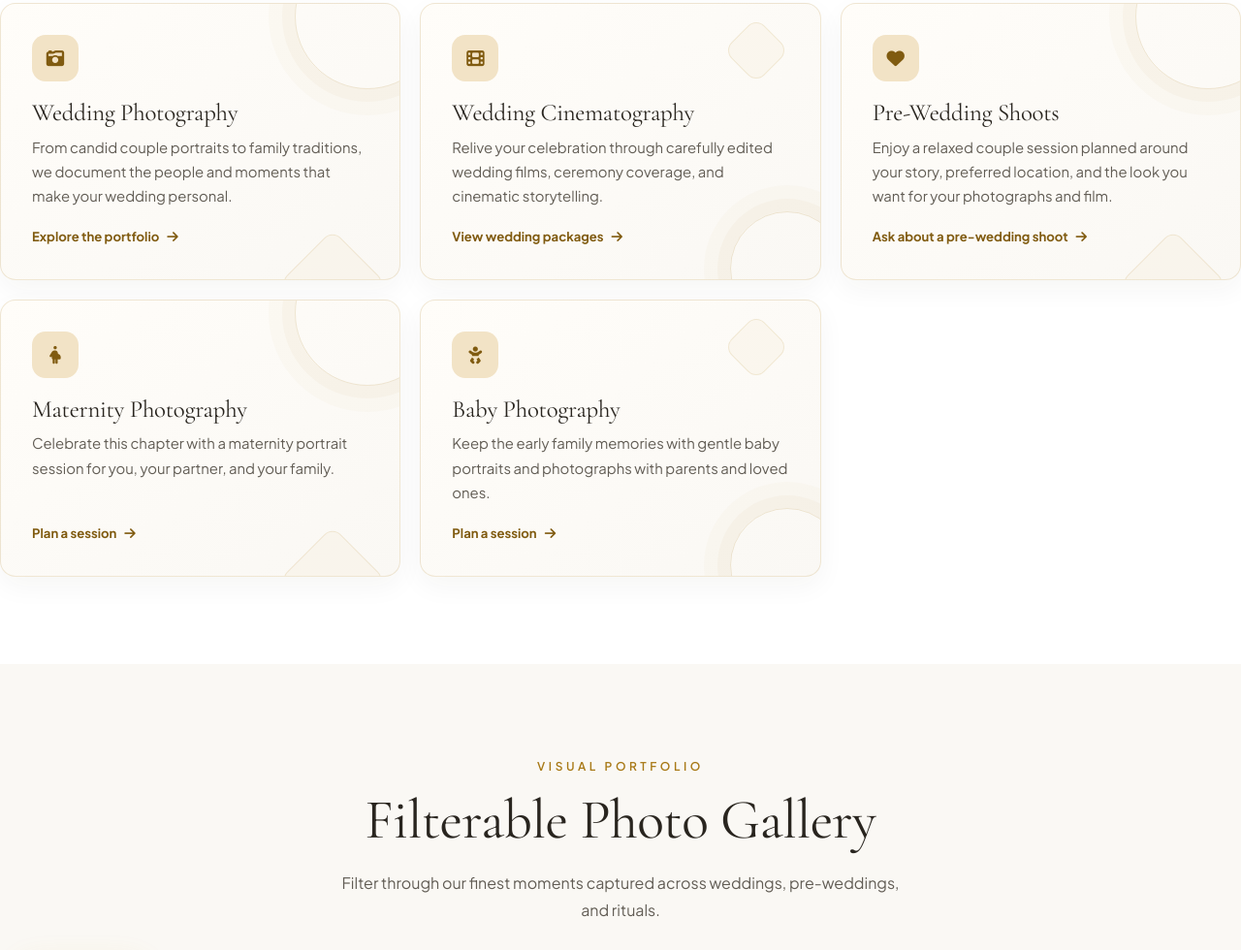
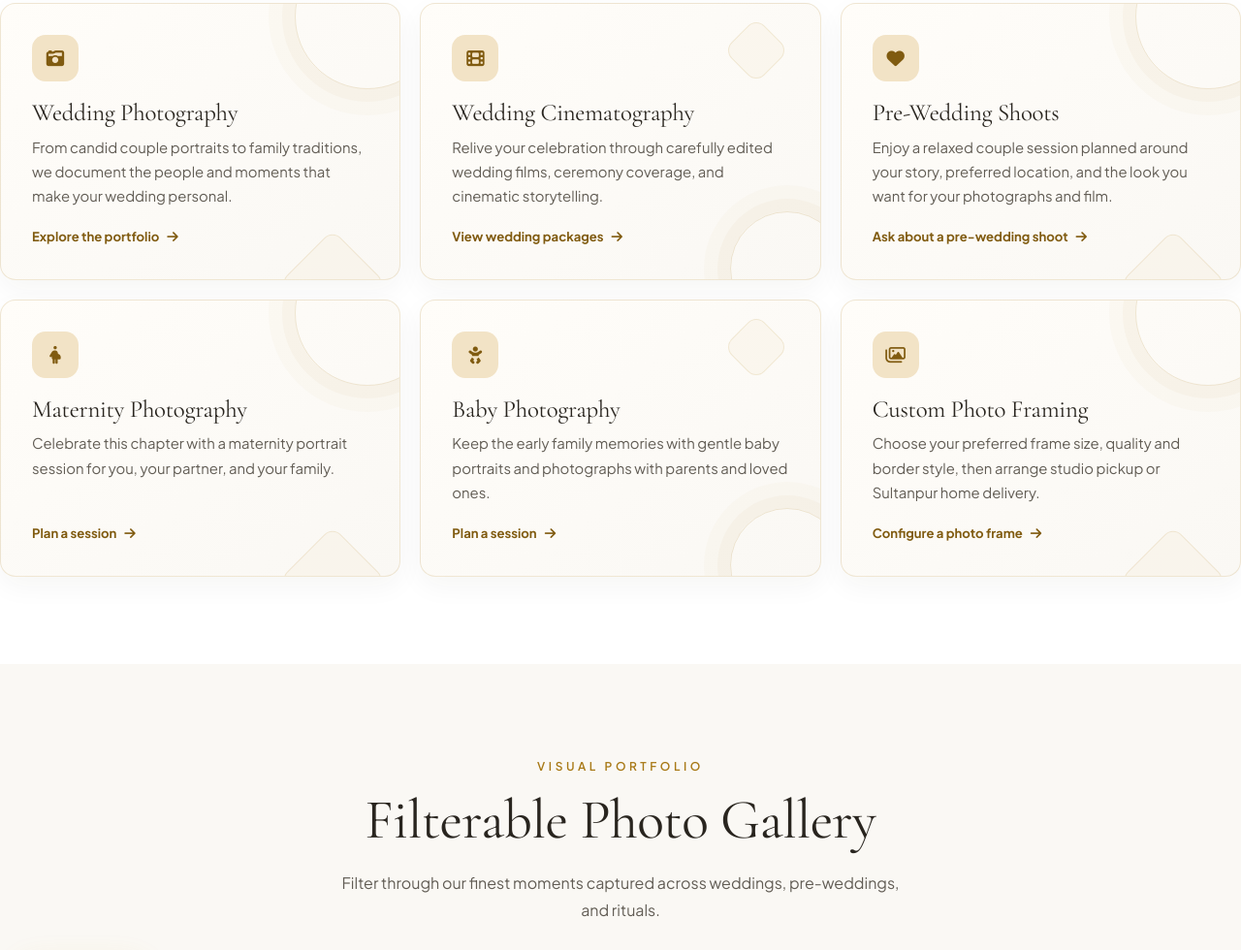
Before and after one commit to shubhamgond12-a11y/vindhyawasini, a website: page index.html in a window 1280 px wide. Shown: the part 1174-2154 px from the top of the page at 97% size. Drawn offline with nearby package versions, Linux system fonts and the light colour scheme; a script that the page names is missing.

Commit message:
Update index.html

```diff
--- a/index.html
+++ b/index.html
@@ -94,6 +94,7 @@
                 <ul class="nav-links" id="navLinks">
                     <li class="nav-close-row"><button type="button" class="nav-close-btn" id="mobileNavClose" aria-label="Close navigation"><i class="fa-solid fa-xmark"></i><span>Close</span></button></li>
                     <li><a href="#services">Services</a></li>
+                    <li><a href="framing.html">Photo Framing</a></li>
                     <li><a href="#gallery">Photo Gallery</a></li>
                     <li><a href="packages.html">Pricing</a></li>
                     <li><a href="#instagram">Instagram Feed</a></li>
@@ -181,6 +182,12 @@
                     <h3>Baby Photography</h3>
                     <p>Keep the early family memories with gentle baby portraits and photographs with parents and loved ones.</p>
                     <a href="#contact">Plan a session <i class="fa-solid fa-arrow-right" aria-hidden="true"></i></a>
+                </article>
+                <article class="service-card">
+                    <span class="service-icon"><i class="fa-regular fa-images" aria-hidden="true"></i></span>
+                    <h3>Custom Photo Framing</h3>
+                    <p>Choose your preferred frame size, quality and border style, then arrange studio pickup or Sultanpur home delivery.</p>
+                    <a href="framing.html">Configure a photo frame <i class="fa-solid fa-arrow-right" aria-hidden="true"></i></a>
                 </article>
             </div>
         </div>
@@ -504,6 +511,7 @@
                     <h4 class="footer-title">Services</h4>
                     <ul class="footer-links">
                         <li><a href="#contact">Candid Photography</a></li>
+                        <li><a href="framing.html">Custom Photo Framing</a></li>
                         <li><a href="#contact">4K Video Mixing</a></li>
                         <li><a href="#contact">Drone Cinematography</a></li>
                         <li><a href="#contact">Flush Mount Albums</a></li>
```
